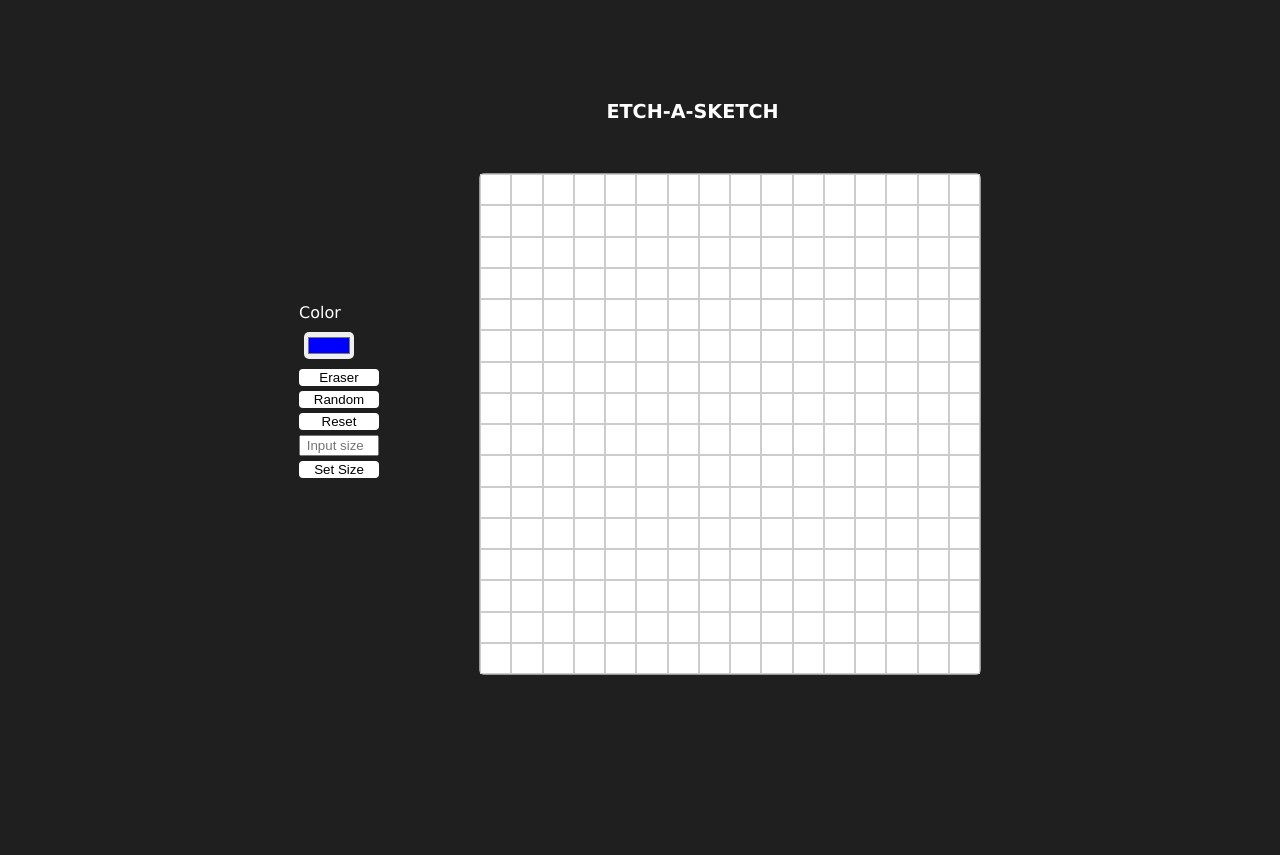
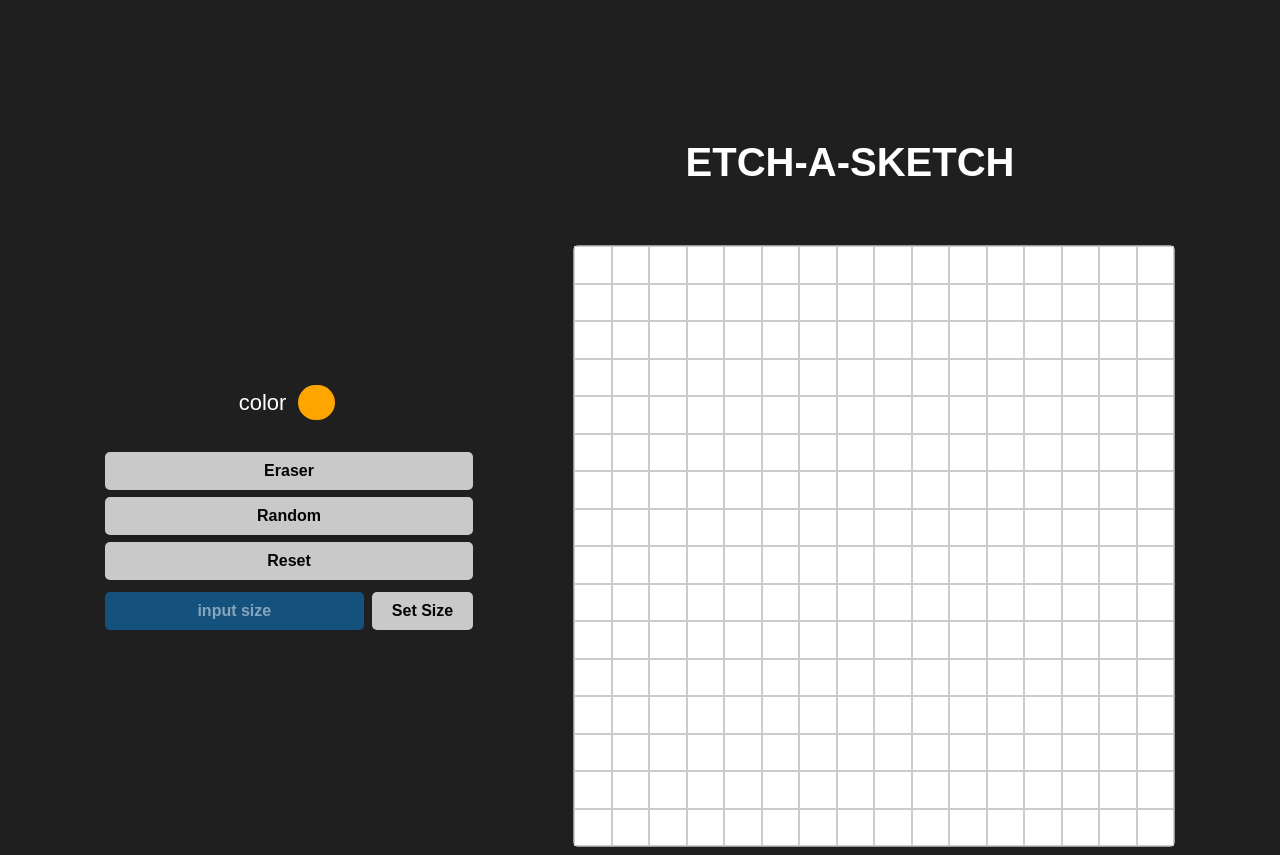
Before and after one commit to Amanuel-Ayal3w/-Etch-a-Sketch, a plain HTML site: page index.html in a window 1280 px wide. Before the commit the page ends 800 px from the top, so only its background shows below. Drawn offline with Linux system fonts and the light colour scheme.

Commit message:
final version of v 1.0

```diff
--- a/index.html
+++ b/index.html
@@ -3,24 +3,28 @@
 <head>
     <meta charset="UTF-8">
     <meta name="viewport" content="width=device-width, initial-scale=1.0">
-    <title>Document</title>
+    <title>ETCH-A-SKETCH</title>
     <link rel="stylesheet" href="style.css">
     <script src="script.js" defer></script>
 </head>
 <body>
     <div class="flex-container">
-        <div class="title">ETCH-A-SKETCH</div>
+        <p>ETCH-A-SKETCH<p>
         <div class="content">
             <div class="board"></div>
             <div class="buttons">
-                <label for="colorpicker">Color</label>
-                <input type="color" id="colorpicker" value="#0000ff">
+                <span class="color">color
+                <input type="color" id="colorpicker" value="#FFA500">
+                </span >
                 <button class="erasorButton" onclick="changeColor('white')">Eraser</button>
                 <button class="black" onclick="changeColor('random')">Random</button>
                 <button class="Reset" onclick="resetBoard()">Reset</button>
+                <span>
+
                 <input
                     type="text"
-                    placeholder=" Input size"
+                    id="size"
+                    placeholder="input size"
                     onchange="GiveSizeForGrid(this.value)"
                 />
                 <button class = "set-size" onclick="setSize()">Set Size</button>
--- a/script.js
+++ b/script.js
@@ -1,13 +1,9 @@
+// script.js
 
 let color = "black";
 let click = false;
 
-function GiveSizeForGrid(sizeInput) {
-    let size = parseInt(sizeInput);
-
-    // Limit the size between 2 and 100
-    size = Math.max(2, Math.min(size, 100));
-
+function GiveSizeForGrid(size) {
     let board = document.querySelector(".board");
     board.innerHTML = ''; // Clear existing content
 
@@ -27,11 +23,9 @@ GiveSizeForGrid(16);
 function Draw() {
     if (click) {
         if (color === "random") {
-            // Generate random RGB values
             let randomRed = Math.floor(Math.random() * 256);
             let randomGreen = Math.floor(Math.random() * 256);
             let randomBlue = Math.floor(Math.random() * 256);
-
             this.style.backgroundColor = `rgb(${randomRed}, ${randomGreen}, ${randomBlue})`;
         } else {
             this.style.backgroundColor = color;
@@ -57,13 +51,12 @@ function resetBoard() {
     let squares = board.querySelectorAll(".div");
     squares.forEach((div) => (div.style.backgroundColor = "white"));
 }
-function setSize() {
-    let sizeInput = document.getElementById("sizeInput").value;
-    GiveSizeForGrid(parseInt(sizeInput));
-}
-document.querySelector("body").addEventListener("click", (e) => {
-    if (e.target.tagName != "BUTTON") {
-      click = !click;
 
-  }
-  });
+// Toggle click variable based on mouse events
+document.addEventListener("mousedown", function () {
+    click = true;
+});
+
+document.addEventListener("mouseup", function () {
+    click = false;
+});
--- a/style.css
+++ b/style.css
@@ -10,18 +10,19 @@ body{
     align-items: center;
     justify-content: center;
     margin-top: 100px;
-    font-family:Verdana, Geneva, Tahoma, sans-serif;
+    font-family:Arial, Helvetica, sans-serif;
     color: white;
 
+
 }
-.title{
+p{
+    font-size: 40px;
+    font-weight: bold;
     display: flex;
-    margin-bottom: 50px;
-    font-size: larger;
+    margin-bottom: 10px;
     font-weight: bolder;
-    align-items: center;
-    justify-content: center;
-    margin-left: 105px;
+    margin-left: 420px;
+
 
 
 
@@ -29,8 +30,8 @@ body{
 .board {
     display: grid;
     gap: 0px;
-    width: 500px;
-    height: 500px;
+    width: 600px;
+    height: 600px;
     border: 1px solid rgb(155, 151, 151);
     border-radius: 5px;
 
@@ -43,19 +44,33 @@ body{
 }
 
 .buttons{
-    width: 80px;
+
     display: flex;
     flex-direction: column;
-    gap: 5px;
+    gap: 7px;
     margin-top: 130px;
     margin-right: 100px;
 
 }
-button{
-    border:none;
-    background-color: white;
-    border-radius: 4px;
+button {
 
+    padding: 10px 20px;
+    font-size: 16px;
+    font-weight: bold;
+    text-align: center;
+    text-decoration: none;
+    cursor: pointer;
+    border: none;
+    border-radius: 5px;
+    color: #050303;
+    background-color: #c9c9c9; /* Set your desired background color */
+    transition: background-color 0.3s, color 0.3s;
+}
+
+/* Hover effect */
+button:hover {
+    background-color: #2980b9; /* Set your desired hover background color */
+    color: #fff;
 }
 
 button .set-size{
@@ -66,6 +81,8 @@ button .set-size{
     display: flex;
     flex-direction: row-reverse;
 
+
+    justify-content: center;
 }
 
 .size input {
@@ -78,7 +95,50 @@ button .set-size{
 }
 
 #colorpicker {
-    margin: 5px;
+    -webkit-appearance: none;
+    -moz-appearance: none;
+    appearance: none;
+    background-color: transparent;
+    border: none ;
+    width: 45px;
+    height: 45px;
+    cursor: pointer;
+    border-radius: 50px;
+
+}
+#colorpicker::-webkit-color-swatch{
+    border:none;
+    border-radius: 18px;
+}
+span{
+    display: flex;
+    align-items: center;
+    justify-content: center;
+    margin-bottom: 20px;
+    margin-top: 5px;
+    gap: 8px;
+}
+#size {
+
+    padding: 10px 20px;
+    font-size: 16px;
+    font-weight: bold;
+    text-align: center;
+    text-decoration: none;
+    cursor: pointer;
     border: none;
     border-radius: 5px;
+    background-color: #14517c; /* Set your desired background color */
+    transition: background-color 0.3s, color 0.3s;
 }
+
+#size::placeholder {
+    color: #ffffff7c; /* Set your desired placeholder text color */
+    text-align: center;
+}
+.color{
+    font-size: 22px;
+    text-align: center;
+    text-decoration: none;
+
+}
```
